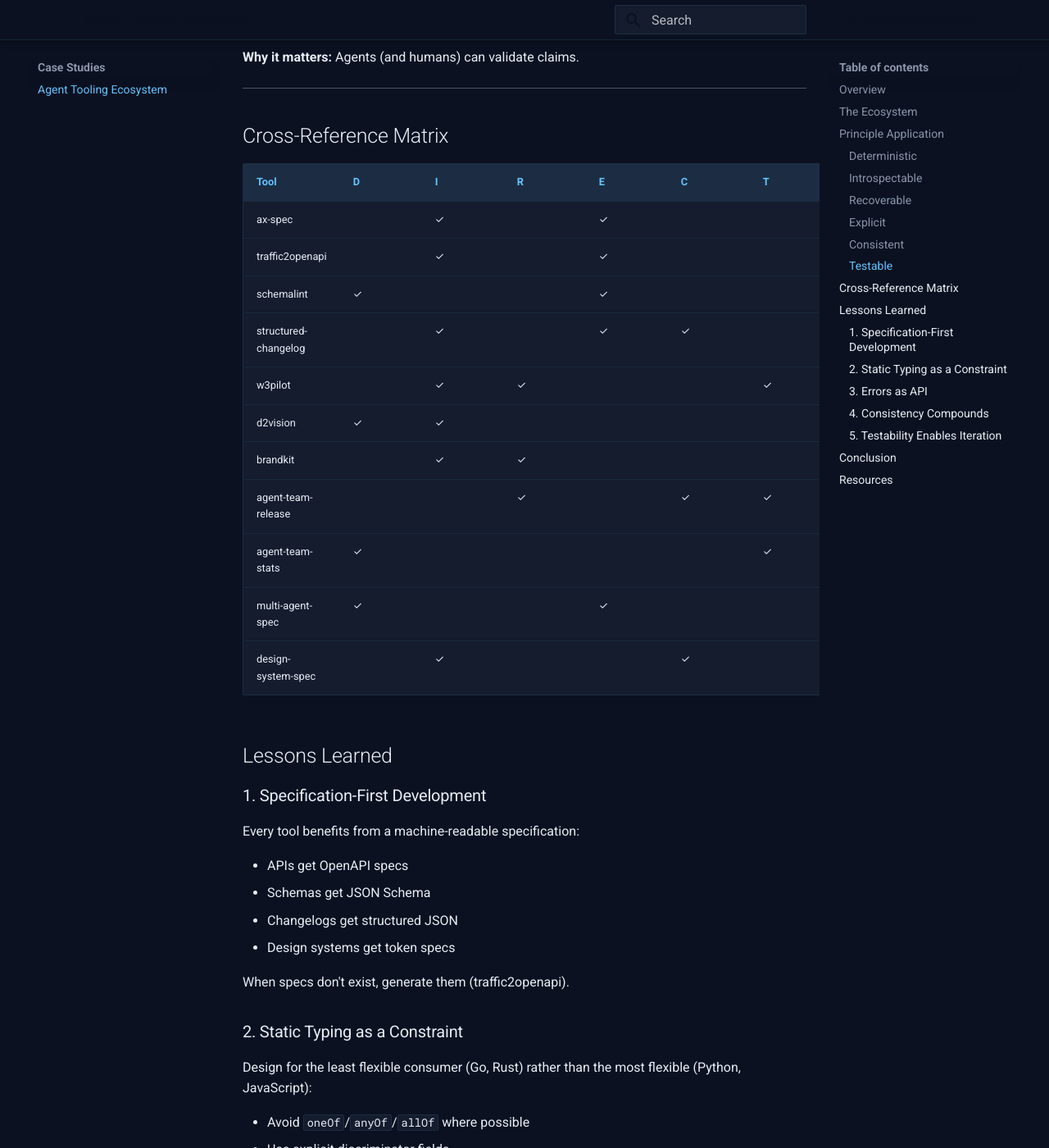
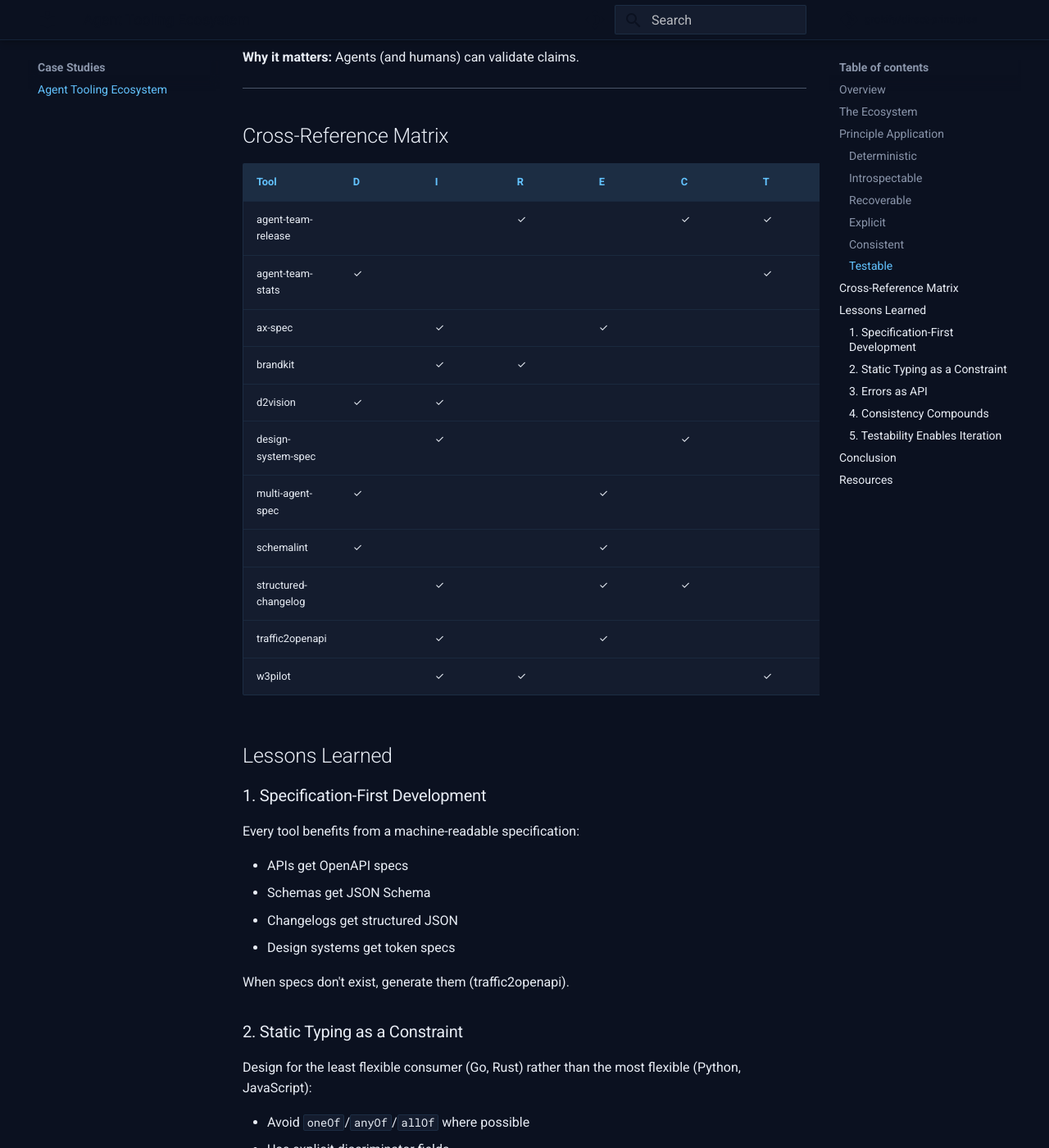
Before and after one commit to grokify/direct-principles, an MkDocs documentation site: the page built from docs/case-studies/agent-tooling-ecosystem.md, in a window 1280 px wide and 1400 px high, scrolled down 6039 px. Shown: the whole window at 82% size. Built offline with MkDocs 1.6.1 and Material for MkDocs 9.7.7, drawn with Linux system fonts in a browser that asks for light colours; comment, search, counter and statistics services are not loaded.

Commit message:
docs: sort cross-reference matrix alphabetically
Alphabetical sorting is universally understood and requires no explanation.

Co-Authored-By: Claude Opus 4.5 <noreply@anthropic.com>

```diff
--- a/docs/case-studies/agent-tooling-ecosystem.md
+++ b/docs/case-studies/agent-tooling-ecosystem.md
@@ -292,17 +292,17 @@ agent-team-stats --topic "AI adoption" --verify
 
 | Tool | D | I | R | E | C | T |
 |------|---|---|---|---|---|---|
+| agent-team-release | | | ✓ | | ✓ | ✓ |
+| agent-team-stats | ✓ | | | | | ✓ |
 | ax-spec | | ✓ | | ✓ | | |
-| traffic2openapi | | ✓ | | ✓ | | |
+| brandkit | | ✓ | ✓ | | | |
+| d2vision | ✓ | ✓ | | | | |
+| design-system-spec | | ✓ | | | ✓ | |
+| multi-agent-spec | ✓ | | | ✓ | | |
 | schemalint | ✓ | | | ✓ | | |
 | structured-changelog | | ✓ | | ✓ | ✓ | |
+| traffic2openapi | | ✓ | | ✓ | | |
 | w3pilot | | ✓ | ✓ | | | ✓ |
-| d2vision | ✓ | ✓ | | | | |
-| brandkit | | ✓ | ✓ | | | |
-| agent-team-release | | | ✓ | | ✓ | ✓ |
-| agent-team-stats | ✓ | | | | | ✓ |
-| multi-agent-spec | ✓ | | | ✓ | | |
-| design-system-spec | | ✓ | | | ✓ | |
 
 ## Lessons Learned
 
```
